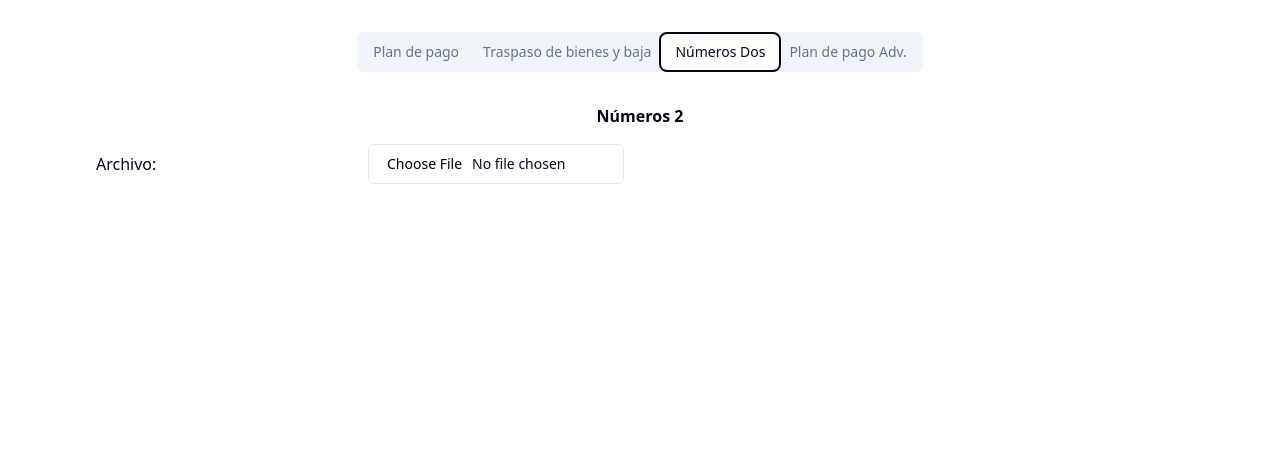
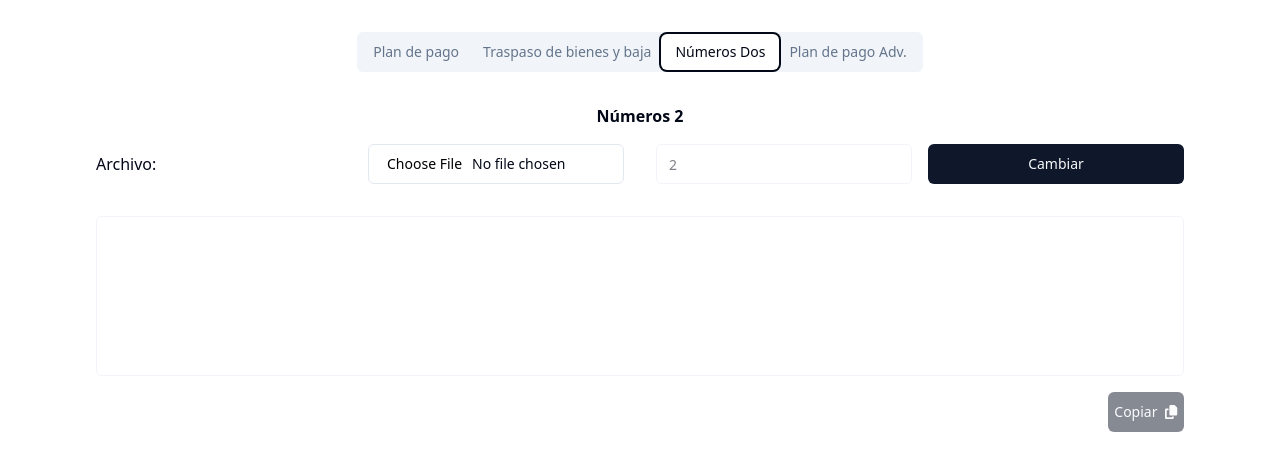
Before and after one commit to jokinz/maaq-payment-plan-analyzer, a React (Vite) app: page / in a window 1280 px wide. Both pictures are taken after a click on the tab "Números Dos". Shown: the top 470 px of the page. Built offline with nearby package versions, Linux system fonts and the light colour scheme.

Commit message:
Update NumerosDos.tsx

```diff
--- a/src/components/NumerosDos.tsx
+++ b/src/components/NumerosDos.tsx
@@ -1,26 +1,72 @@
-import { getOperationsList } from '@/Utils'
 import { useEffect, useRef, useState } from 'react'
+
+import { getColumnData } from '@/Utils'
+
 import Wrapper from './Wrapper'
+import Query from './Query'
+
 import { Label } from '@radix-ui/react-label'
 import { Input } from './ui/input'
+import { Button } from './ui/button'
+import { updateOperationPaymentsQuery } from '@/Queries'
+
+const numerosDosSheetName = 'MQExcel'
+const operationColumnName = 'Operación'
+const paymentColumnName = 'Cuota'
 
 const NumerosDos = () => {
+  const [updateNumber, setUpdateNumber] = useState<number>(2)
+  const [updatingStatus, setUpdatingStatus] = useState<boolean>(false)
   const [file, setFile] = useState<FileList | null>(null)
+  const [query, setQuery] = useState<string>('')
 
   const fileRef = useRef<HTMLInputElement>(null)
 
+  const createQueries = async (file: File) => {
+    try {
+      const operationList = await getColumnData(
+        file,
+        numerosDosSheetName,
+        'A',
+        operationColumnName
+      )
+      const paymentList = await getColumnData(
+        file,
+        numerosDosSheetName,
+        'E',
+        paymentColumnName
+      )
+      if (operationList.length === paymentList.length) {
+        let data: string = ''
+        operationList.forEach(
+          (operation, index) =>
+            (data += updateOperationPaymentsQuery(
+              operation,
+              updateNumber,
+              paymentList[index]
+            ))
+        )
+        return data
+      } else {
+        throw new Error('Número de operaciones y cuotas es diferente')
+      }
+    } catch (error) {
+      alert(error)
+    }
+  }
+
   useEffect(() => {
-    if (file) {
+    if (file && !updatingStatus) {
       ;(async () => {
         try {
-          const operationList = await getOperationsList(file[0])
-          console.log(operationList)
+          const query = await createQueries(file[0])
+          setQuery(query as string)
         } catch (error) {
           alert(error)
         }
       })()
     }
-  }, [file])
+  }, [file, updatingStatus])
 
   return (
     <Wrapper>
@@ -36,6 +82,27 @@ const NumerosDos = () => {
             onChange={(event) => setFile(event.currentTarget.files)}
           />
         </div>
+        <div className="grid grid-cols-2 gap-4 items-center text-left">
+          <Input
+            id="updateNumber"
+            disabled={!updatingStatus}
+            value={updateNumber}
+            type="text"
+            onChange={(event) => {
+              const value = event.target.value.replace(/[^0-9]/g, '')
+              if (isNaN(parseInt(value))) {
+                setUpdateNumber(0)
+              } else {
+                setUpdateNumber(parseInt(value))
+              }
+
+            }}
+          />
+          <Button onClick={() => setUpdatingStatus((prev) => !prev)}>
+            {!updatingStatus ? 'Cambiar' : 'Actualizar'}
+          </Button>
+        </div>
+        <Query content={query}></Query>
       </section>
     </Wrapper>
   )
```
